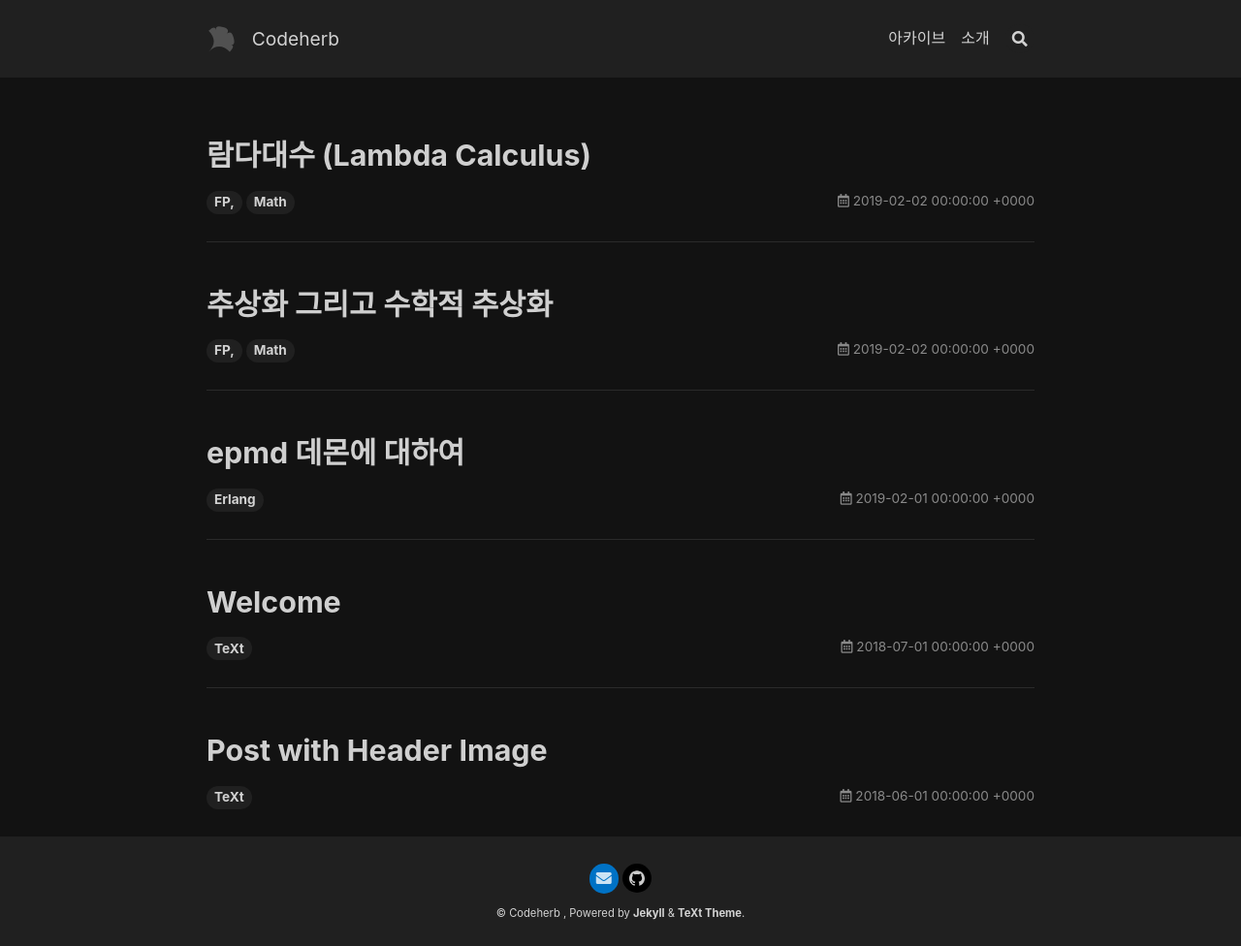
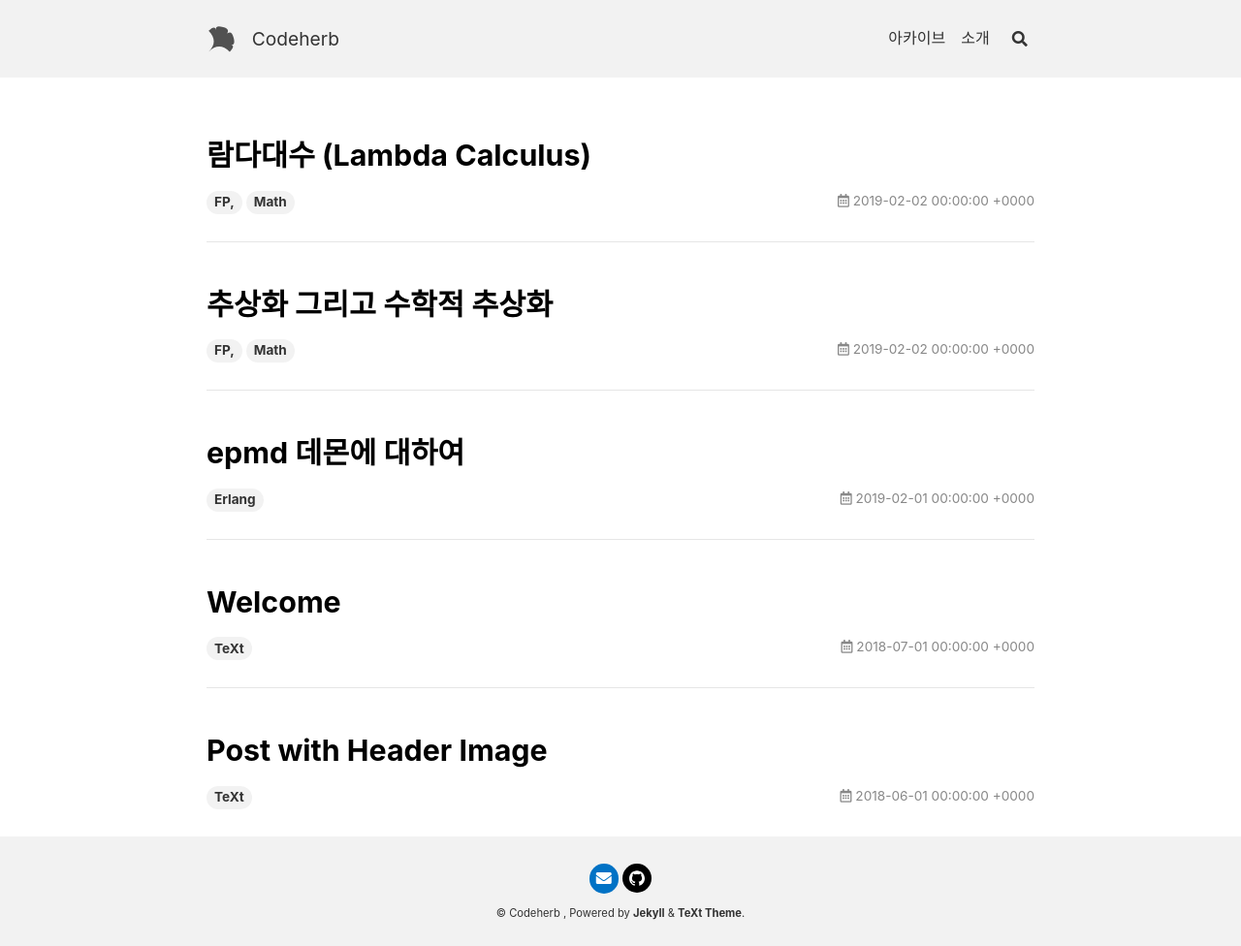
Before and after one commit to codeherb/codeherb.github.com, a Jekyll site: the page built from index.html, in a window 1280 px wide. Shown: the whole page at 97% size. Built offline with Jekyll 4.4.1, drawn with Linux system fonts in a browser that asks for light colours; nearby versions of some CDN libraries; the list of posts is cut into pages by our own code.

Commit message:
Update _config.yml

```diff
--- a/_config.yml
+++ b/_config.yml
@@ -16,7 +16,7 @@
 
 ## => Site Settings
 ##############################
-text_skin: "dark" # "default" (default), "dark", "forest", "ocean", "chocolate", "orange"
+text_skin: "default" # "default" (default), "dark", "forest", "ocean", "chocolate", "orange"
 highlight_theme: default # "default" (default), "tomorrow", "tomorrow-night", "tomorrow-night-eighties", "tomorrow-night-blue", "tomorrow-night-bright"
 url     : https://codeherb.github.io # the base hostname & protocol for your site e.g. https://www.someone.com
 baseurl : # does not include hostname
```
